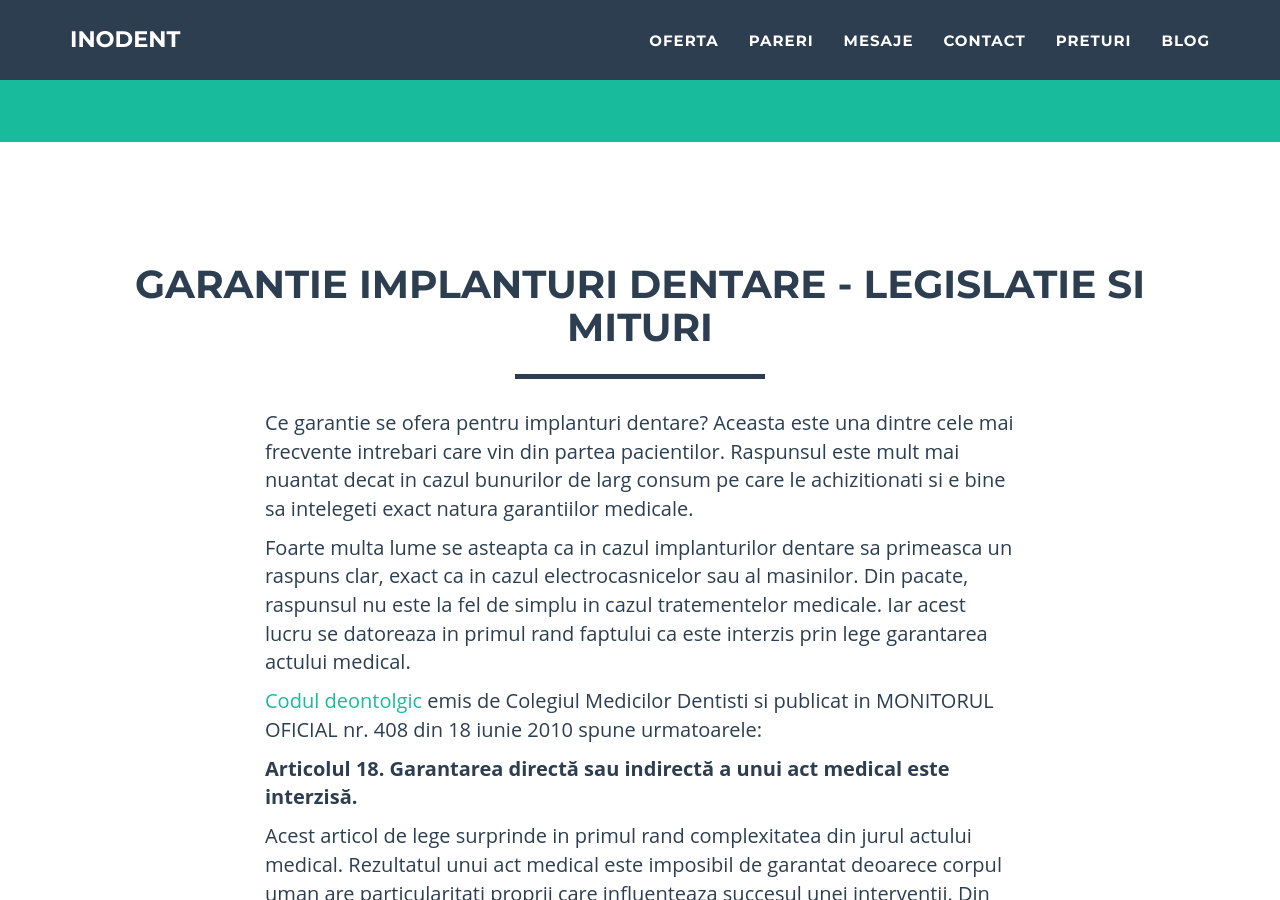
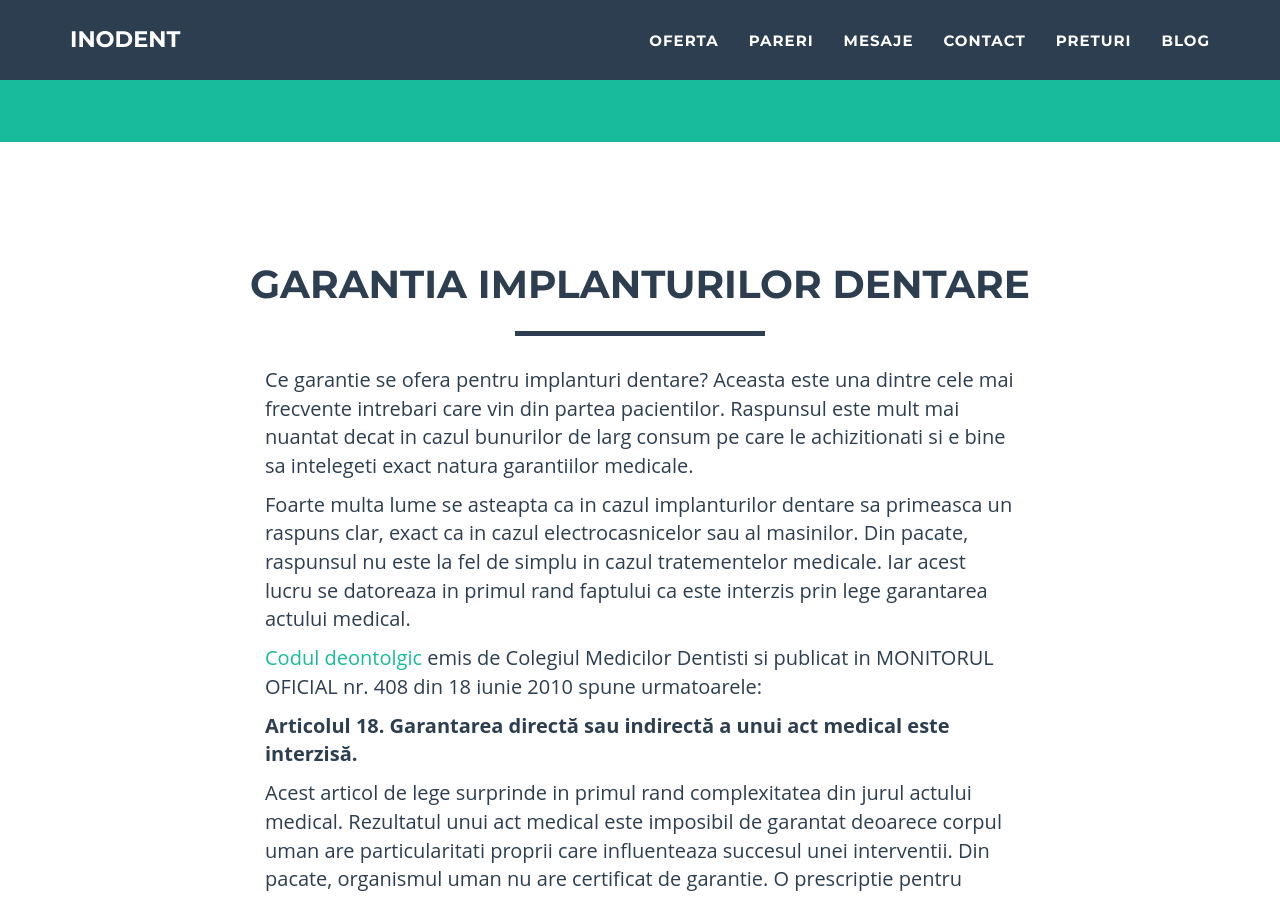
Before and after one commit to littledentgopo/offerdent, a Jekyll site: the page built from _posts/2018-07-12-garantie-implanturi-dentare.html, in a window 1280 px wide and 900 px high, scrolled down 857 px. Built offline with Jekyll 4.4.1, drawn with Linux system fonts in a browser that asks for light colours; comment, search, counter and statistics services are not loaded.

Commit message:
garantie implant

```diff
--- a/_posts/2018-07-12-garantie-implanturi-dentare.html
+++ b/_posts/2018-07-12-garantie-implanturi-dentare.html
@@ -1,7 +1,7 @@
 ---
 layout: post
-title:  Garantie implanturi dentare - legislatie si mituri
-description: Ce garantie se ofera pentru implanturi dentare? Exista garantia pe viata pentru implanturi dentare?
+title:  Garantia implanturilor dentare
+description: Ce garantie se ofera pentru implanturi dentare? Exista garantia pe viata pentru implanturi dentare? Mituri si Legislatie.
 categories : [blog]
 contact: one
 ---
```
